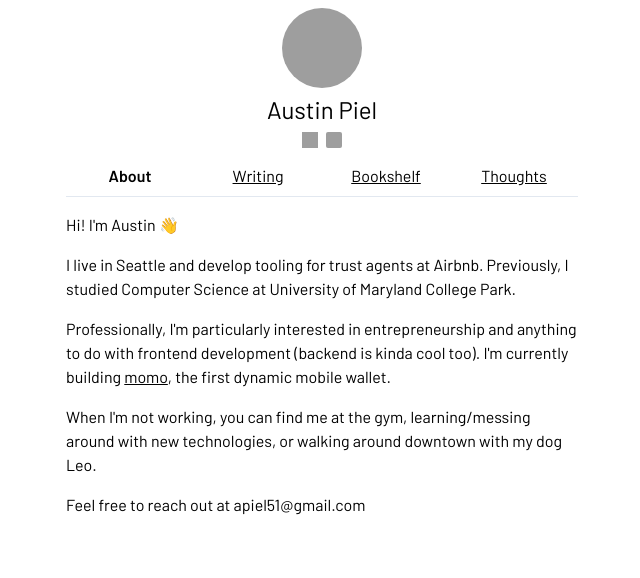
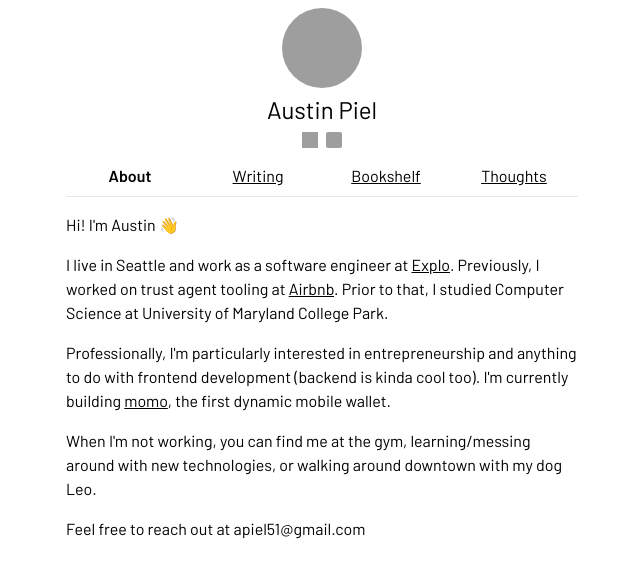
Before and after one commit to apiel51/austinnick.blog, a Next.js app: page / in a window 1280 px wide. Shown: the top 578 px of the page, without its empty margins (318-958 px from the left). Built offline with nearby package versions, Linux system fonts and the light colour scheme; grey boxes are pictures that could not be loaded.

Commit message:
Update about description

```diff
--- a/components/about/index.tsx
+++ b/components/about/index.tsx
@@ -3,15 +3,37 @@ export default function About() {
     <>
       <div>Hi! I'm Austin 👋</div>
       <div className="pt-4">
-        I live in Seattle and develop tooling for trust agents at Airbnb.
-        Previously, I studied Computer Science at University of Maryland College
-        Park.
+        I live in Seattle and work as a software engineer at{" "}
+        <a
+          aria-label="Explo link"
+          className="underline"
+          href="https://explo.co/"
+          target="_blank"
+        >
+          Explo
+        </a>
+        . Previously, I worked on trust agent tooling at{" "}
+        <a
+          aria-label="Airbnb link"
+          className="underline"
+          href="https://www.airbnb.com/"
+          target="_blank"
+        >
+          Airbnb
+        </a>
+        . Prior to that, I studied Computer Science at University of Maryland
+        College Park.
       </div>
       <div className="pt-4">
         Professionally, I'm particularly interested in entrepreneurship and
         anything to do with frontend development (backend is kinda cool too).
         I'm currently building{" "}
-        <a className="underline" href="https://www.momo.credit/">
+        <a
+          aria-label="momo link"
+          className="underline"
+          href="https://www.momo.credit/"
+          target="_blank"
+        >
           momo
         </a>
         , the first dynamic mobile wallet.
```
